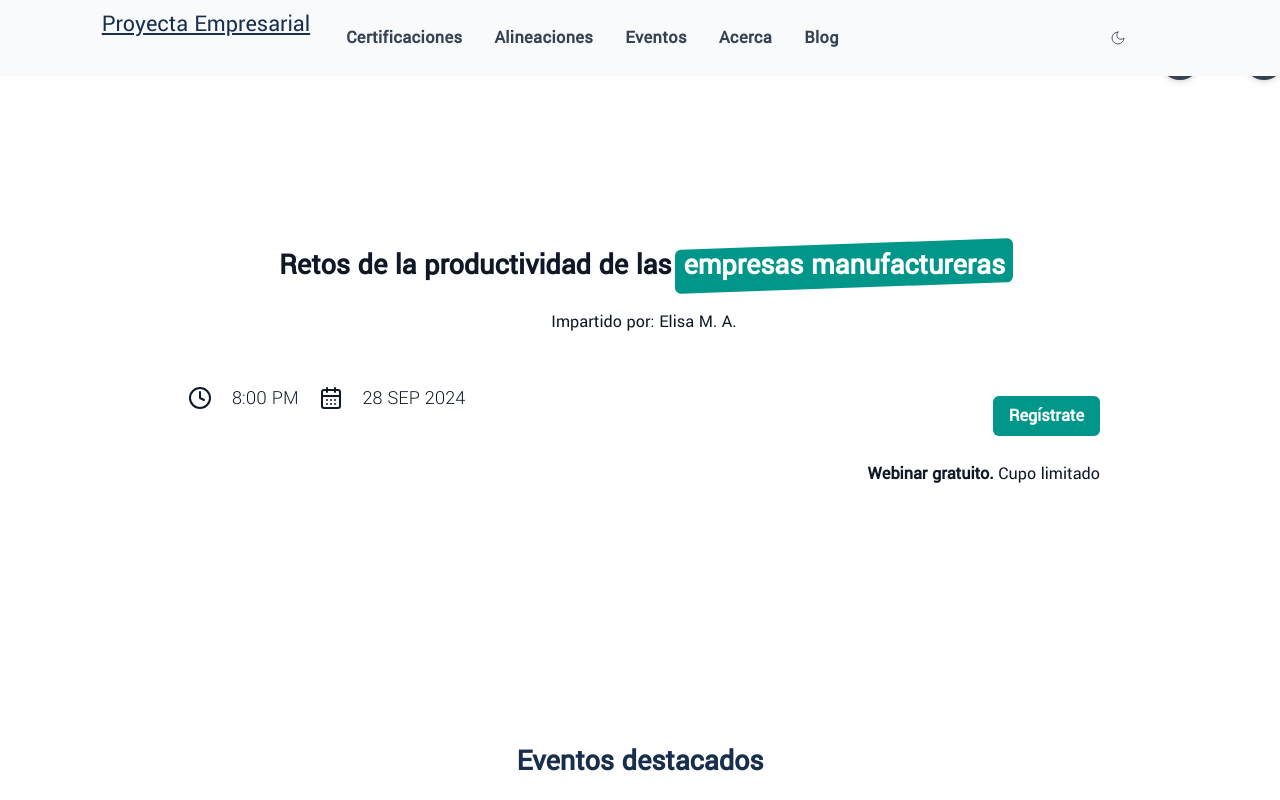
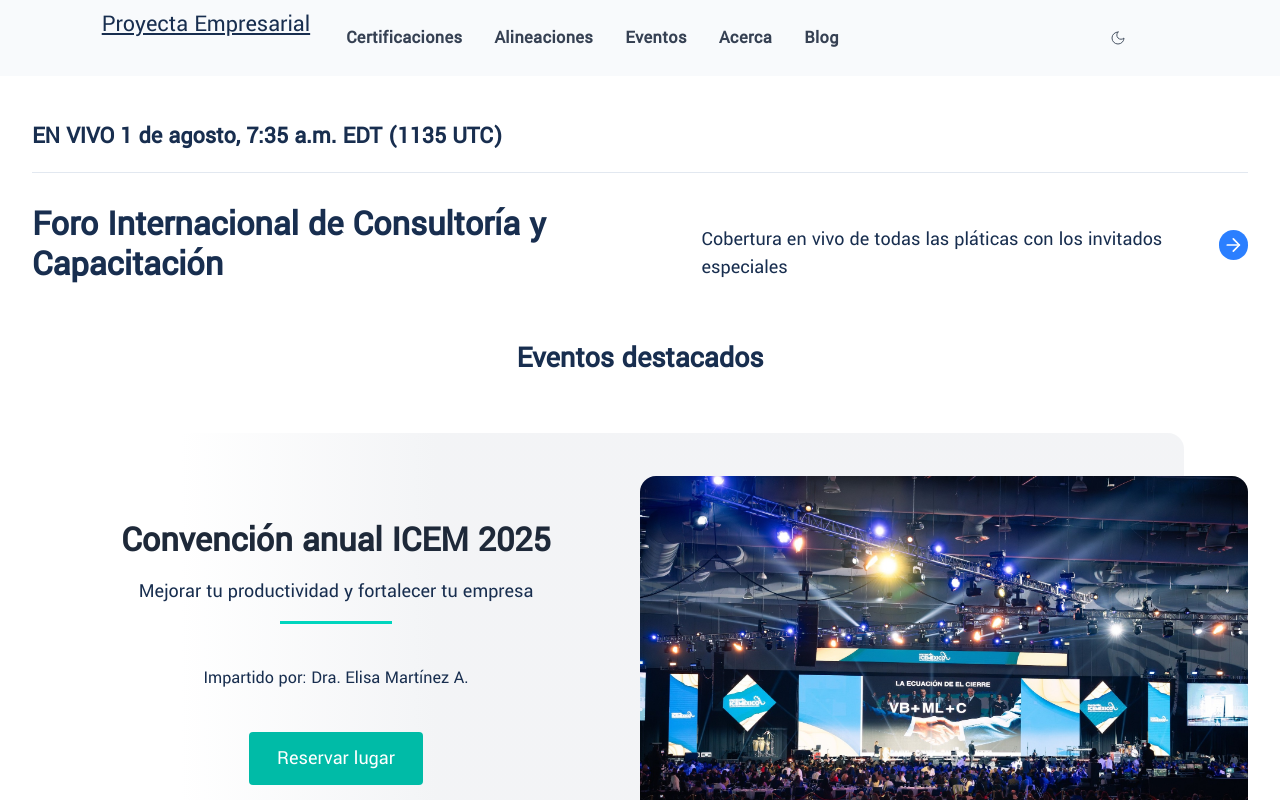
Before and after one commit to esphiritu/centro-evaluacion, a Next.js app: page /eventos in a window 1280 px wide. Shown: the top 800 px of the page. Built offline with nearby package versions, Linux system fonts and the light colour scheme; what @xpd/tailwind-3dtransforms would draw is missing.

Commit message:
I made this commit to go back to find a old component for the newly created Estandar page, which will host information about each estandar we offer

```diff
--- /dev/null
+++ b/src/app/certificaciones/estandar/page.js
@@ -0,0 +1,75 @@
+// Next.js components
+import Image from "next/image";
+
+// Lucide icons
+import { Check } from "lucide-react";
+
+// Custom components
+import Footer from "@/components/organisms/Footer";
+
+// Shadcn UI components
+import { Separator } from "@/components/ui/separator";
+
+
+export default function Estandar() {
+  return (
+    <>
+      <main className="w-full pt-20">
+        <div className="container py-10 space-y-5">
+          <p className="text-2xl font-bold">EN VIVO 1 de agosto, 7:35 a.m. EDT (1135 UTC)</p>
+
+          <div className="flex justify-between items-center">
+            <h1 className="text-4xl font-bold">Foro Internacional de Consultoría y Capacitación</h1>
+            <p className="text-xl mt-4">Cobertura en vivo de todas las pláticas con los invitados especiales</p>
+
+          </div>
+        </div>
+
+
+        <section>
+          <h2 className="text-3xl font-semibold text-center py-4 mb-20">Eventos destacados</h2>
+          <div className="relative container flex flex-col lg:flex-row items-center">
+            <div className="w-full lg:w-1/2 px-2 text-center pt-10">
+
+            </div>
+
+          </div>
+        </section>
+
+        <section className="container mt-32">
+          <h2 className="text-3xl font-bold py-4 mb-20">Nuestros presentadores</h2>
+
+        </section>
+        <section className="container mb-10">
+          <h3 className="text-3xl font-bold mb-6">Próximos eventos</h3>
+          <div className="flex flex-col lg:flex-row space-x-10">
+            <div className="border rounded-xl shadow-lg w-full lg:w-1/3 px-8 py-7">
+              <h2 className="text-2xl mb-8 mt-2">
+                Estrategias de Marketing Digital
+              </h2>
+              <div className="flex space-x-5 mb-9">
+                <div className="w-fit border rounded-xl px-4 py-2 leading-[0.7]">
+                  <time dateTime="2008-02-14 20:00"><span className="text-3xl text-center font-bold">14</span><br /><span className="pl-1 text-red-600 dark:text-red-400">Feb</span></time>
+                </div>
+                <div>
+                  <p className="text-lg">Taller presencial</p>
+                  <p className="text-xl font-bold"><time dateTime="18:00">18:00 horas</time></p>
+                </div>
+              </div>
+
+            </div>
+            <div className="border rounded-md shadow-lg w-full lg:w-1/3">
+            </div>
+            <div className="border rounded-md shadow-lg w-full lg:w-1/3">
+            </div>
+          </div>
+        </section>
+        <section className="container flex flex-col md:flex-row justify-between mt-32 mb-10">
+          <h3 className="text-3xl font-bold">Conoce información importante de los eventos</h3>
+
+        </section>
+      </main>
+      <Footer />
+    </>
+  );
+}
--- a/src/app/eventos/page.js
+++ b/src/app/eventos/page.js
@@ -17,7 +17,7 @@ import {
   SheetTitle,
   SheetTrigger,
 } from "@/components/ui/sheet"
-import { CalendarDays, CalendarClock, Clock, MapPin } from "lucide-react";
+import { CalendarDays, CalendarClock, Clock, MapPin, ArrowRight } from "lucide-react";
 import { Button } from "@/components/ui/button";
 // Images
 import Convencion from "@/public/img/Convencion-2024.jpg";
@@ -31,68 +31,24 @@ import ButtonAlike from "@/components/atoms/ButtonAlike";
 // Lucide icons
 import { Check } from "lucide-react";
 
+// Shadcn UI components
+import { Separator } from "@/components/ui/separator";
+
 export default function Socios() {
   return (
     <>
-      <main className="w-full pt-10">
-        <Carousel opts={{
-          align: "center",
-          loop: true,
-        }}
-        // autoplay={2900}
-        >
-          <CarouselContent className="p-5 h-152 mb-20 pt-32">
-            <CarouselItem className="dark:bg-slate-900 rounded-2xl py-10 text-gray-900 dark:text-gray-50">
-              <div className="px-40">
-                <div className="mt-10 h-1/2">
-                  <h1 className="font-bold text-xl md:text-3xl text-center mt-10 mb-6">Retos de la productividad de las
-                    <span className="
-                      before:block
-                      before:absolute
-                      before:-inset-1
-                      before:-skew-y-2
-                      before:bg-teal-600
-                      before:rounded-md
-                      relative
-                      inline-block
-                      ml-2">
-                      <span className="relative text-white text-center px-1">
-                        empresas manufactureras
-                      </span>
-                    </span></h1>
-                  <p className="mb-10 text-lg">Impartido por: Elisa M. A.</p>
+      <main className="w-full pt-20">
+        <div className="container py-10 space-y-5">
+          <p className="text-2xl font-bold">EN VIVO 1 de agosto, 7:35 a.m. EDT (1135 UTC)</p>
+          <Separator className="w-full mx-auto mb-8" />
+          <div className="flex justify-between items-center">
+            <h1 className="text-4xl font-bold">Foro Internacional de Consultoría y Capacitación</h1>
+            <p className="text-xl mt-4">Cobertura en vivo de todas las pláticas con los invitados especiales</p>
+            <ArrowRight size={30} className="text-white top-5 left-7 bg-blue-500 rounded-full p-1 z-20" />
+          </div>
+        </div>
 
-                </div>
-                {/* Información general del evento */}
-                <div className="flex flex-col lg:flex-row justify-between mt-8 items-center">
-                  {/* Fecha y hora del evento */}
-                  <div className="flex">
-                    <div className="flex items-center mb-4">
-                      <Clock className="size-6" />
-                      <time className="uppercase text-left text-xl font-light px-5" dateTime="20:00">8:00 pm</time>
-                    </div>
-                    <div className="flex mb-4 items-center">
-                      <CalendarDays className="size-6" />
-                      <time dateTime="2024-09-28" className="uppercase text-left text-xl font-light px-5">28 SEP 2024</time>
-                    </div>
-                  </div>
 
-                  <Button className="bg-teal-600 hover:bg-teal-700 px-4 text-lg text-white font-extrabold mt-5">Regístrate</Button>
-                </div>
-                <p className="text-base md:text-lg text-right mt-6"><span className="font-bold">Webinar gratuito.</span> Cupo limitado</p>
-              </div>
-
-            </CarouselItem>
-            <CarouselItem>
-              <h1 className="text-2xl md:text-3xl">Presentación del libro</h1>
-            </CarouselItem>
-            <CarouselItem>
-              <h1 className="text-2xl md:text-3xl">Conferencia Digital</h1>
-            </CarouselItem>
-          </CarouselContent>
-          <CarouselPrevious />
-          <CarouselNext />
-        </Carousel>
         <section>
           <h2 className="text-3xl font-semibold text-center py-4 mb-20">Eventos destacados</h2>
           <div className="relative container flex flex-col lg:flex-row items-center">
@@ -131,7 +87,7 @@ export default function Socios() {
               </div>
             </div>
             <Image src={Convencion} alt="Convención anual 2024" className="w-full lg:w-1/2 rounded-2xl" />
-            <span className="absolute top-4 lg:-top-10 left-1/6 lg:left-40 inline-block w-full lg:w-4/5 h-132 bg-linear-to-b lg:bg-linear-to-r from-transparent from-20% dark:from-5% md:from-2% to-[#C5CAFF] dark:to-slate-600 to-27% rounded-2xl -z-10"></span>
+            <span className="absolute top-4 lg:-top-10 left-1/6 lg:left-40 inline-block w-full lg:w-4/5 h-132 bg-linear-to-b lg:bg-linear-to-r from-transparent from-20% dark:from-5% md:from-2% to-gray-100 dark:to-slate-600 to-27% rounded-2xl -z-10"></span>
           </div>
         </section>
 
--- a/src/app/page.js
+++ b/src/app/page.js
@@ -282,8 +282,8 @@ export default function Home({ Component, pageProps }) {
                     </div>
                   </HoverCardContent>
                 </HoverCard>
-                <Link className="scroll-smooth transition-all duration-300 ease-in-out hover:bg-white/15 text-center md:text-xl rounded-sm text-white px-4 py-3 mx-0 lg:mx-4 md:mb-1 mt-6 max-w-fit" href="#asesor">
-                  <span className="whitespace-nowrap">Comenzar con un asesor <CircleChevronRight strokeWidth={1.50} size={20} className="text-white inline" /></span>
+                <Link className="scroll-smooth transition-all duration-300 ease-in-out hover:bg-white/15 text-center md:text-xl rounded-sm text-white px-4 py-3 mx-0 lg:mx-4 md:mb-1 mt-6 max-w-fit" href="./certificaciones">
+                  <span className="whitespace-nowrap">Ver certificaciones <CircleChevronRight strokeWidth={1.50} size={20} className="text-white inline" /></span>
                 </Link>
               </div>
             </div>
@@ -343,7 +343,7 @@ export default function Home({ Component, pageProps }) {
               }))}
             </ul>
           </div>
-          <MainLink href="./certificaciones" linkText="Ver certificaciones" />
+          <MainLink href="./" linkText="Ver más beneficios" />
         </section>
 
         {/* Certification process section */}
```
Also changed, not shown: src/app/certificaciones/page.js (+23 -37 lines).
